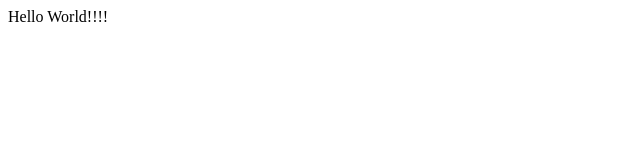
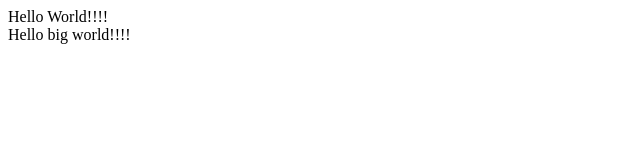
Before and after one commit to yangbo18416/wwwroot, a plain HTML site: page index.html in a window 1280 px wide. Shown: the whole page, without its empty margins (0-640 px from the left). Drawn offline with Linux system fonts and the light colour scheme.

Commit message:
add some string to index.html

```diff
--- a/index.html
+++ b/index.html
@@ -4,5 +4,6 @@
 	</head>
 	<body>
 		<div><span color="red" size="12px">Hello World!!!!</span></div>
+		<div color='red' size='24px'>Hello big world!!!!</div>
 	</body>
 </html>
```
